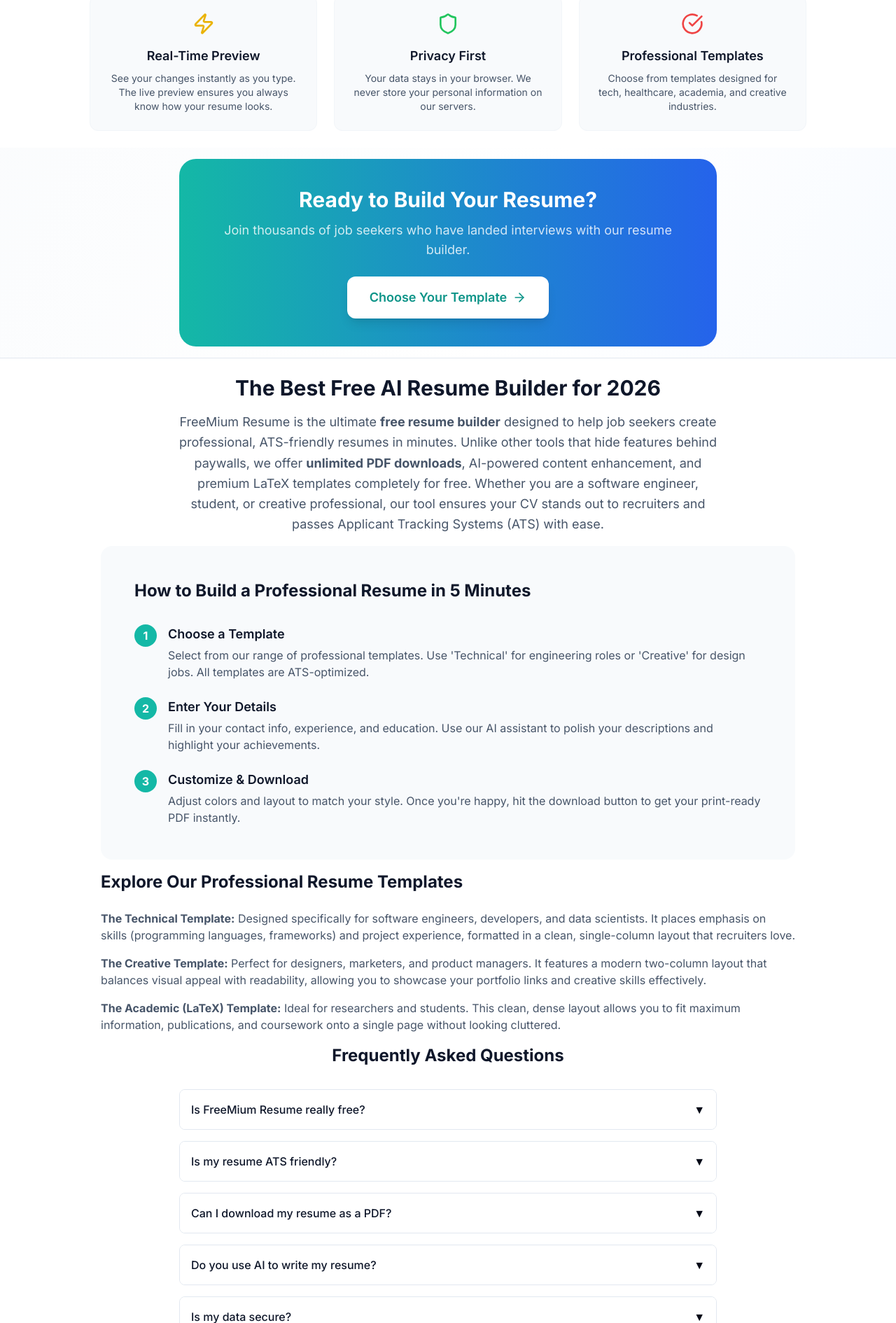
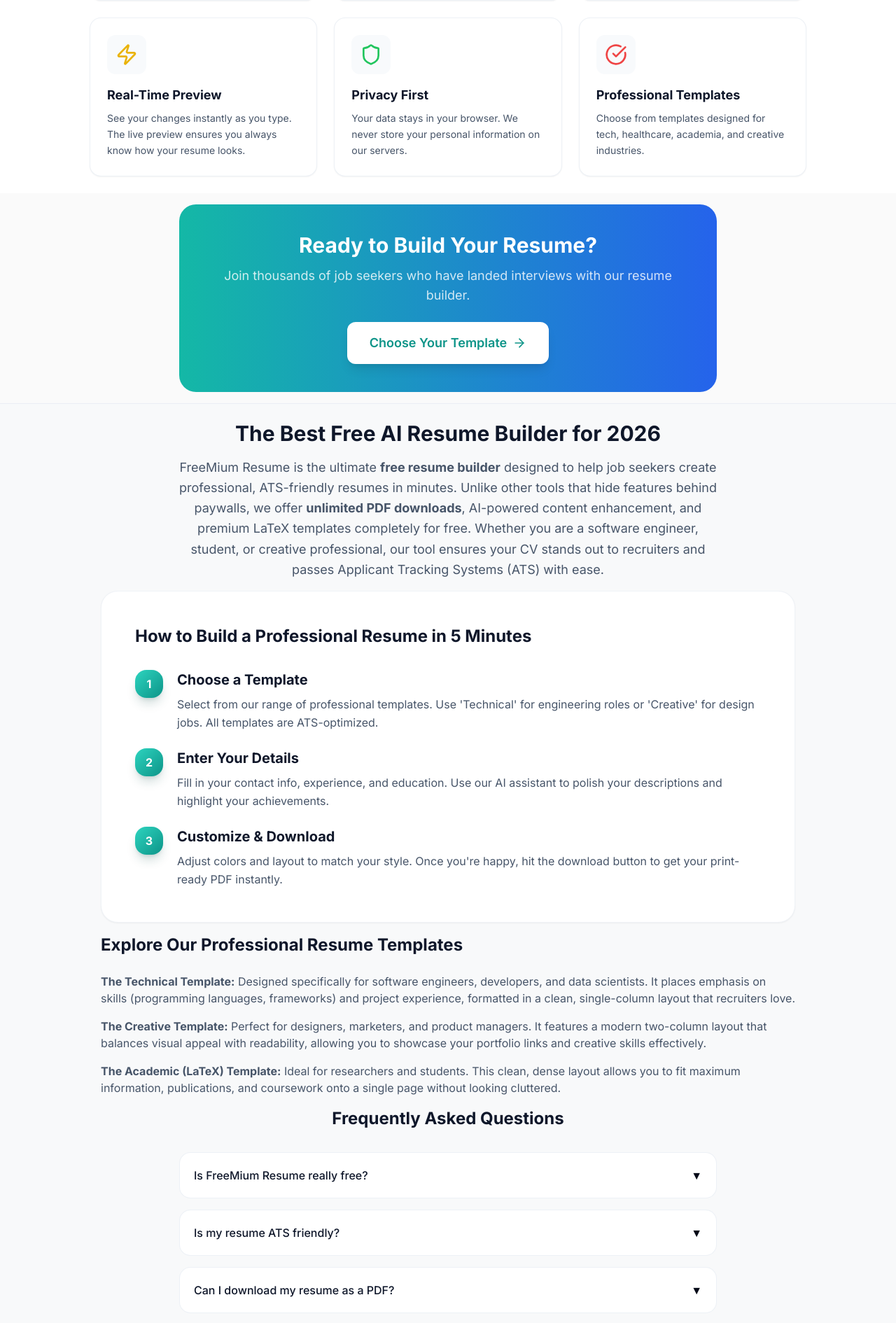
Before and after one commit to Adnanshahria/Resume-Builder-Hosted, a React (Vite) app in the folder apps/web/: page / in a window 1280 px wide. Shown: the part 810-2700 px from the top of the page at 70% size. Built offline with nearby package versions, Linux system fonts and the light colour scheme; no server answers.

Commit message:
UI Update: Enhance aesthetics for Landing, Templates, and Editor pages with premium design system

```diff
--- a/apps/web/src/components/SEOContent.tsx
+++ b/apps/web/src/components/SEOContent.tsx
@@ -2,7 +2,7 @@
 
 export const SEOContent: React.FC = () => {
     return (
-        <div className="w-full bg-white dark:bg-slate-950 border-t border-slate-200 dark:border-slate-800">
+        <div className="w-full bg-slate-50/50 dark:bg-slate-900/20 border-t border-slate-200/60 dark:border-slate-800/60">
             <div className="container mx-auto px-4 py-4 lg:py-6 space-y-4 max-w-5xl">
 
                 {/* Intro Section */}
@@ -16,7 +16,7 @@
                 </section>
 
                 {/* How-to Guide */}
-                <section className="bg-slate-50 dark:bg-slate-900/50 rounded-2xl p-8 md:p-12">
+                <section className="bg-white dark:bg-slate-900/40 rounded-3xl p-8 md:p-12 border border-slate-200/50 dark:border-slate-800/50 shadow-sm">
                     <h3 className="text-2xl font-bold text-slate-900 dark:text-white mb-8">How to Build a Professional Resume in 5 Minutes</h3>
                     <div className="space-y-6">
                         <Step
@@ -88,13 +88,13 @@
 
 
 const Step = ({ number, title, text }: { number: string, title: string, text: string }) => (
-    <div className="flex gap-4 items-start">
-        <div className="flex-shrink-0 w-8 h-8 rounded-full bg-teal-500 text-white flex items-center justify-center font-bold">
+    <div className="flex gap-5 items-start">
+        <div className="flex-shrink-0 w-10 h-10 rounded-2xl bg-gradient-to-br from-teal-400 to-teal-600 text-white flex items-center justify-center font-bold shadow-lg shadow-teal-900/20">
             {number}
         </div>
         <div>
-            <h4 className="text-lg font-semibold text-slate-900 dark:text-white mb-1">{title}</h4>
-            <p className="text-slate-600 dark:text-slate-400">{text}</p>
+            <h4 className="text-xl font-bold text-slate-900 dark:text-white mb-2">{title}</h4>
+            <p className="text-slate-600 dark:text-slate-400 leading-relaxed">{text}</p>
         </div>
     </div>
 );
@@ -102,9 +102,9 @@
 const Accordion = ({ question, answer }: { question: string, answer: string }) => {
     const [isOpen, setIsOpen] = React.useState(false);
     return (
-        <div className="border border-slate-200 dark:border-slate-800 rounded-lg overflow-hidden">
+        <div className="border border-slate-200/60 dark:border-slate-800/60 rounded-2xl overflow-hidden bg-white dark:bg-slate-900/40 transition-all hover:border-slate-300 dark:hover:border-slate-700">
             <button
-                className="w-full flex justify-between items-center p-4 bg-white dark:bg-slate-900 text-left hover:bg-slate-50 dark:hover:bg-slate-800 transition-colors"
+                className="w-full flex justify-between items-center p-5 text-left transition-colors"
                 onClick={() => setIsOpen(!isOpen)}
             >
                 <span className="font-medium text-slate-900 dark:text-white">{question}</span>
--- a/apps/web/src/pages/EditorPage.tsx
+++ b/apps/web/src/pages/EditorPage.tsx
@@ -51,7 +51,10 @@
     const previewData = getPreviewData();
 
     return (
-        <div className="min-h-screen bg-gradient-to-br from-slate-50 via-white to-blue-50 dark:from-slate-950 dark:via-slate-900 dark:to-slate-800 text-foreground flex flex-col">
+        <div className="min-h-screen bg-[#fafafa] dark:bg-[#0a0a0b] text-foreground flex flex-col relative overflow-hidden">
+            {/* Background elements */}
+            <div className="absolute top-0 right-0 w-[600px] h-[600px] bg-blue-500/5 dark:bg-blue-500/5 rounded-full blur-[120px] -z-10 pointer-events-none" />
+            <div className="absolute bottom-0 left-0 w-[600px] h-[600px] bg-teal-500/5 dark:bg-teal-500/5 rounded-full blur-[120px] -z-10 pointer-events-none" />
             <SEOHead
                 title={SEO_CONFIG.editor.title}
                 description={SEO_CONFIG.editor.description}
@@ -144,7 +147,7 @@
                     </div>
 
                     {/* Right: Preview */}
-                    <div className={`relative bg-white dark:bg-slate-800/50 rounded-xl lg:rounded-2xl border-2 border-teal-500 lg:border lg:border-slate-200 dark:lg:border-slate-700 overflow-hidden flex flex-col min-h-[80vh] lg:min-h-0 shadow-lg mx-3 lg:mx-0 ${mobileView === 'edit' ? 'hidden lg:flex' : 'flex'
+                    <div className={`relative bg-white dark:bg-slate-900/50 rounded-2xl border border-slate-200/60 dark:border-slate-800/60 overflow-hidden flex flex-col min-h-[80vh] lg:min-h-0 shadow-xl shadow-slate-200/50 dark:shadow-black/20 mx-3 lg:mx-0 ${mobileView === 'edit' ? 'hidden lg:flex' : 'flex'
                         }`}>
 
                         {/* Placeholder indicator */}
@@ -156,7 +159,7 @@
 
                         <div
                             ref={containerRef}
-                            className={`flex-1 overflow-y-auto overflow-x-hidden p-0 sm:p-2 lg:p-6 flex justify-center items-start bg-slate-50 dark:bg-slate-900 ${!hasUserEdited ? 'pt-12' : ''}`}
+                            className={`flex-1 overflow-y-auto overflow-x-hidden p-0 sm:p-2 lg:p-6 flex justify-center items-start bg-slate-100/50 dark:bg-[#0f1012] ${!hasUserEdited ? 'pt-12' : ''}`}
                         >
                             <ResumeTemplate
                                 data={previewData}
--- a/apps/web/src/pages/LandingPage.tsx
+++ b/apps/web/src/pages/LandingPage.tsx
@@ -6,7 +6,11 @@
 
 export const LandingPage: React.FC = () => {
     return (
-        <div className="min-h-screen bg-gradient-to-br from-slate-50 via-white to-blue-50 dark:from-slate-950 dark:via-slate-900 dark:to-slate-800">
+        <div className="min-h-screen bg-[#fafafa] dark:bg-[#0a0a0b] relative overflow-hidden">
+            {/* Background decorative elements */}
+            <div className="absolute top-0 left-1/4 w-[500px] h-[500px] bg-teal-500/10 dark:bg-teal-500/5 rounded-full blur-[120px] -z-10 animate-pulse" />
+            <div className="absolute bottom-0 right-1/4 w-[500px] h-[500px] bg-blue-500/10 dark:bg-blue-500/5 rounded-full blur-[120px] -z-10" />
+
             <SEOHead
                 title={SEO_CONFIG.landing.title}
                 description={SEO_CONFIG.landing.description}
@@ -133,10 +137,12 @@
 };
 
 const FeatureCard = ({ icon, title, description }: { icon: React.ReactNode, title: string, description: string }) => (
-    <div className="p-6 rounded-xl bg-slate-50 dark:bg-slate-800 border border-slate-100 dark:border-slate-700 text-center">
-        <div className="inline-flex items-center justify-center mb-4">{icon}</div>
-        <h3 className="text-lg font-semibold text-slate-900 dark:text-white mb-2">{title}</h3>
-        <p className="text-sm text-slate-600 dark:text-slate-400">{description}</p>
+    <div className="p-6 rounded-2xl bg-white dark:bg-slate-900/50 border border-slate-200/60 dark:border-slate-800/60 shadow-sm hover:shadow-xl hover:-translate-y-1 transition-all duration-300 group">
+        <div className="inline-flex items-center justify-center mb-4 p-3 rounded-xl bg-slate-50 dark:bg-slate-800 group-hover:bg-teal-50 dark:group-hover:bg-teal-900/30 transition-colors">
+            {icon}
+        </div>
+        <h3 className="text-lg font-bold text-slate-900 dark:text-white mb-2">{title}</h3>
+        <p className="text-sm text-slate-600 dark:text-slate-400 leading-relaxed">{description}</p>
     </div>
 );
 
--- a/apps/web/src/pages/TemplatesPage.tsx
+++ b/apps/web/src/pages/TemplatesPage.tsx
@@ -11,7 +11,11 @@
     const [showSettings, setShowSettings] = useState(false);
 
     return (
-        <div className="min-h-screen bg-gradient-to-br from-slate-50 via-white to-blue-50 dark:from-slate-950 dark:via-slate-900 dark:to-slate-800">
+        <div className="min-h-screen bg-[#fafafa] dark:bg-[#0a0a0b] relative overflow-hidden">
+            {/* Background decorative elements */}
+            <div className="absolute top-0 right-1/4 w-[500px] h-[500px] bg-teal-500/5 dark:bg-teal-500/5 rounded-full blur-[120px] -z-10 animate-pulse" />
+            <div className="absolute bottom-0 left-1/4 w-[500px] h-[500px] bg-blue-500/5 dark:bg-blue-500/5 rounded-full blur-[120px] -z-10" />
+
             <SEOHead
                 title={SEO_CONFIG.templates.title}
                 description={SEO_CONFIG.templates.description}
@@ -23,11 +27,11 @@
             {/* Header */}
             <div className="container mx-auto px-4 py-8">
 
-                <div className="text-center mb-12">
-                    <h1 className="text-3xl md:text-4xl font-bold text-slate-900 dark:text-white mb-4">
-                        Choose Your Resume Template
+                <div className="text-center mb-12 relative z-10">
+                    <h1 className="text-3xl md:text-5xl font-bold text-slate-900 dark:text-white mb-4 tracking-tight">
+                        Choose Your <span className="text-transparent bg-clip-text bg-gradient-to-r from-teal-500 to-blue-600">Perfect Template</span>
                     </h1>
-                    <p className="text-lg text-slate-600 dark:text-slate-400 max-w-2xl mx-auto">
+                    <p className="text-lg text-slate-600 dark:text-slate-400 max-w-2xl mx-auto leading-relaxed">
                         Select a template optimized for your profession. Each template is ATS-friendly and designed to highlight what matters most for your field.
                     </p>
                 </div>
@@ -77,8 +81,9 @@
             className="group block"
         >
             {/* CV Preview Container */}
-            <div className="relative w-full bg-white rounded-xl shadow-lg overflow-hidden border-2 border-slate-200 dark:border-slate-600 hover:border-teal-400 dark:hover:border-teal-500 transition-all duration-300 hover:shadow-xl"
-                style={{ aspectRatio: '8.5/11' }} // A4 ratio
+            {/* CV Preview Container */}
+            <div className="relative w-full bg-slate-200/50 dark:bg-slate-800/50 rounded-2xl overflow-hidden border border-slate-200/60 dark:border-slate-700/60 transition-all duration-500 hover:shadow-2xl hover:shadow-teal-900/10 dark:hover:shadow-teal-900/20 group-hover:-translate-y-1"
+                style={{ aspectRatio: '1/1.414' }} // Exact A4 ratio
             >
                 {/* Mini Resume Preview */}
                 <div className="absolute inset-0 overflow-hidden flex justify-center">
@@ -99,8 +104,8 @@
                 </div>
 
                 {/* Hover Overlay */}
-                <div className="absolute inset-0 bg-gradient-to-t from-slate-900/80 via-slate-900/20 to-transparent opacity-0 group-hover:opacity-100 transition-opacity duration-300 flex items-end justify-center pb-6">
-                    <span className="text-white text-sm font-medium px-5 py-2 bg-teal-500 rounded-full flex items-center gap-2">
+                <div className="absolute inset-0 bg-gradient-to-t from-slate-900/90 via-slate-900/40 to-transparent opacity-0 group-hover:opacity-100 transition-opacity duration-300 flex items-end justify-center pb-8">
+                    <span className="text-white text-sm font-bold px-6 py-3 bg-teal-600/90 backdrop-blur-sm rounded-full flex items-center gap-2 transform translate-y-4 group-hover:translate-y-0 transition-transform duration-300">
                         Use This Template
                         <ArrowRight className="w-4 h-4" />
                     </span>
```
